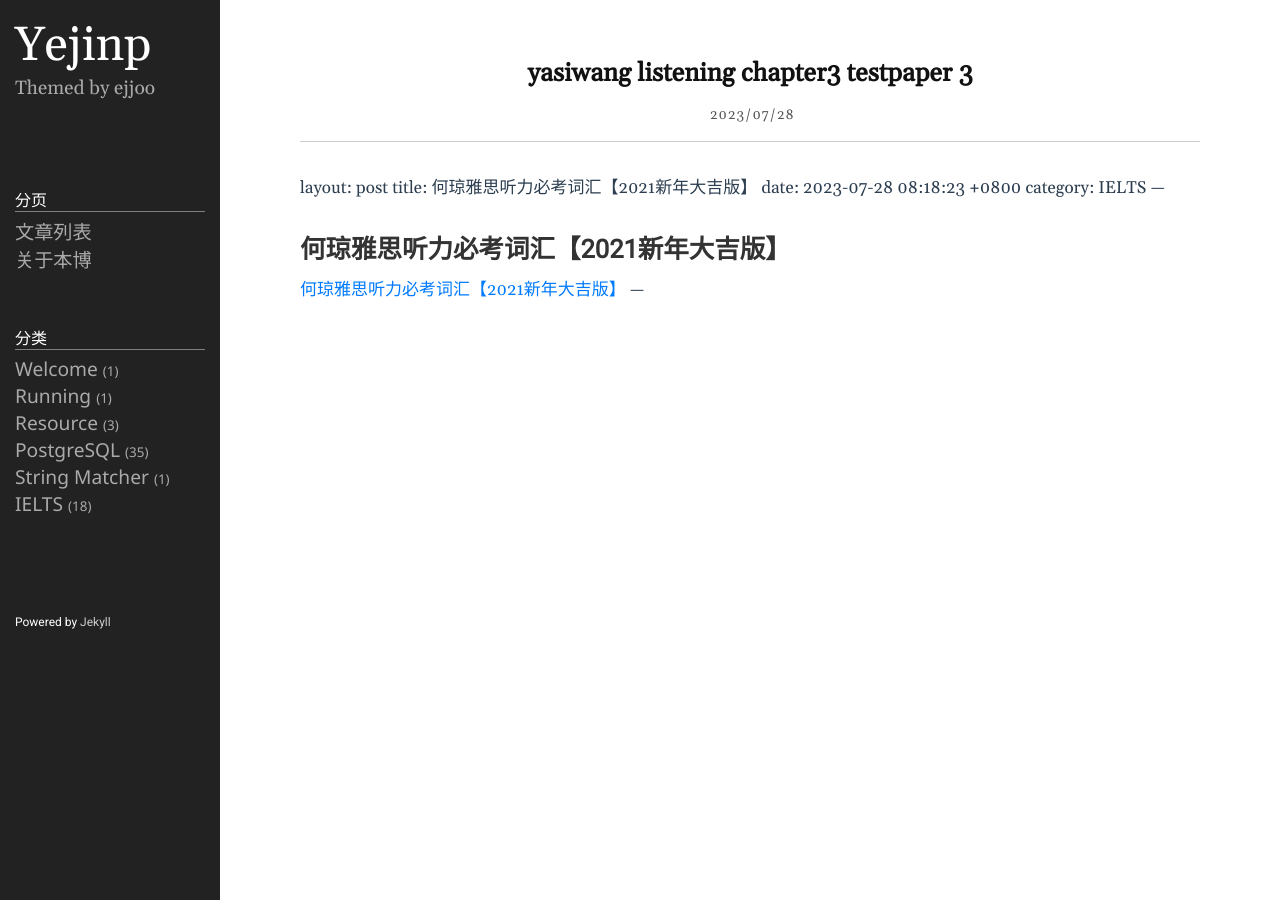
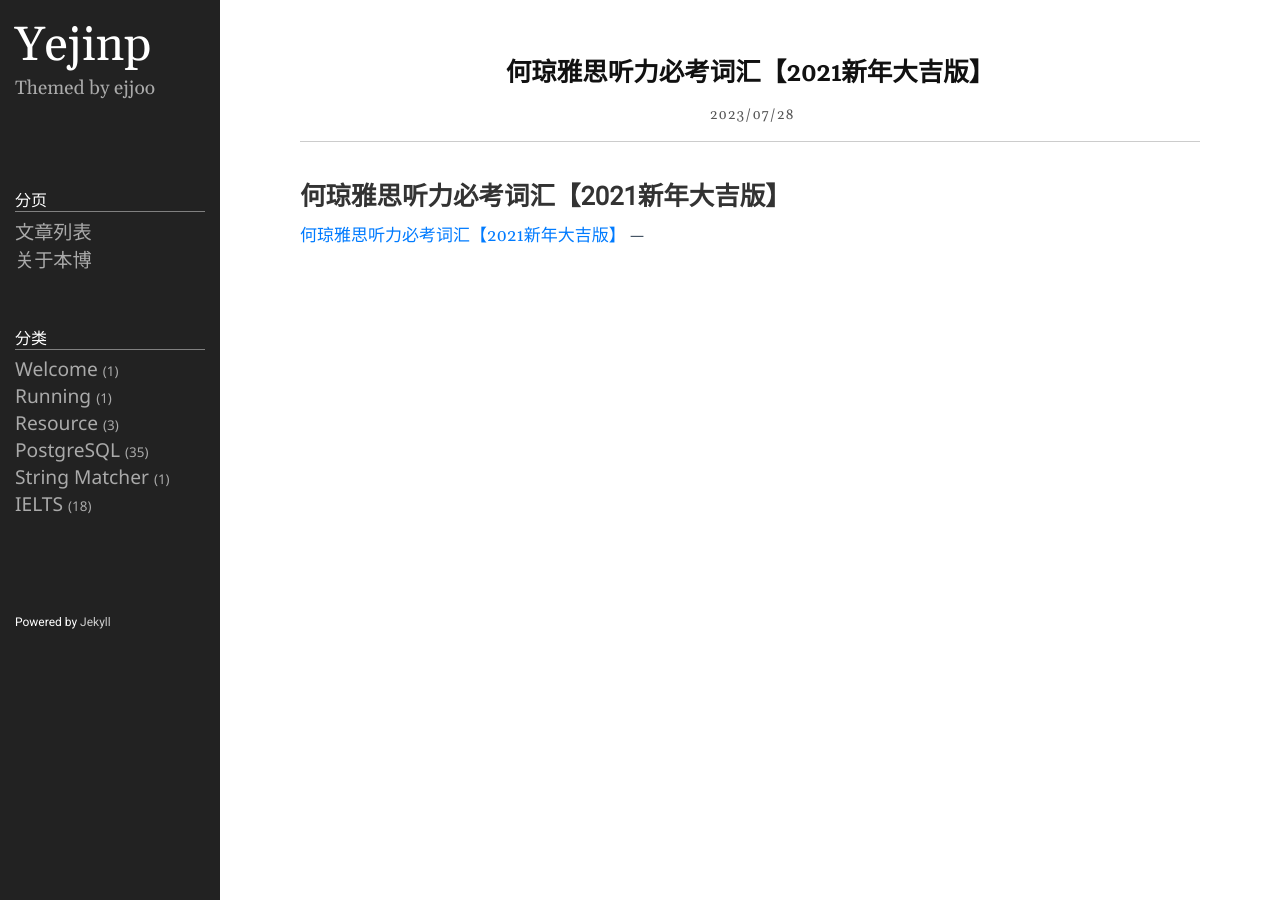
Before and after one commit to yejinp/yejinp.github.io, a Jekyll site: the page built from _posts/2023-07-28-何琼雅思听力必考词汇【2021新年大吉版】.markdown, in a window 1280 px wide. Built offline with Jekyll 4.4.1, drawn with Linux system fonts in a browser that asks for light colours.

Commit message:
fix structure

```diff
--- a/_posts/2023-07-28-何琼雅思听力必考词汇【2021新年大吉版】.markdown
+++ b/_posts/2023-07-28-何琼雅思听力必考词汇【2021新年大吉版】.markdown
@@ -1,8 +1,3 @@
----
-layout: post
-title: yasiwang listening chapter3 testpaper 3
-date: 2023-07-28 08:07:23 +0800
-category: IELTS
 ---
 layout: post
 title: 何琼雅思听力必考词汇【2021新年大吉版】
```
